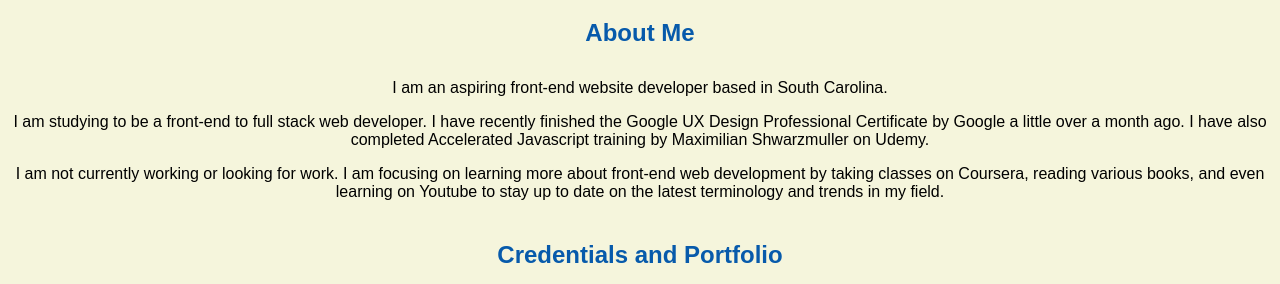
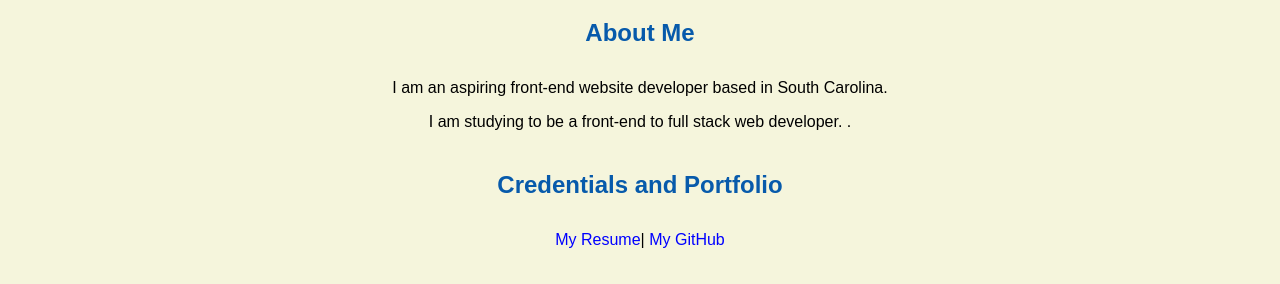
Before and after one commit to GowerReagan/GowerReagan.github.io, a plain HTML site: page index.html in a window 1280 px wide. Shown: the part 516-800 px from the top of the page. Drawn offline with Linux system fonts and the light colour scheme.

Commit message:
Update index.html

```diff
--- a/index.html
+++ b/index.html
@@ -20,13 +20,7 @@
     <h2>About Me</h2>
     <p>I am an aspiring front-end website developer based in South Carolina.</p>
     <p>I am studying to be a front-end to full stack web developer.
-     I have recently finished the Google UX Design Professional Certificate by Google
-     a little over a month ago. I have also completed Accelerated Javascript training
-     by Maximilian Shwarzmuller on Udemy.</P>
-     <p>I am not currently working or looking for work.
-     I am focusing on learning more about front-end web development by taking
-     classes on Coursera, reading various books, and even learning on Youtube
-     to stay up to date on the latest terminology and trends in my field.</p>
+     .</p>
 
      <h2>Credentials and Portfolio</h2>
 
```
